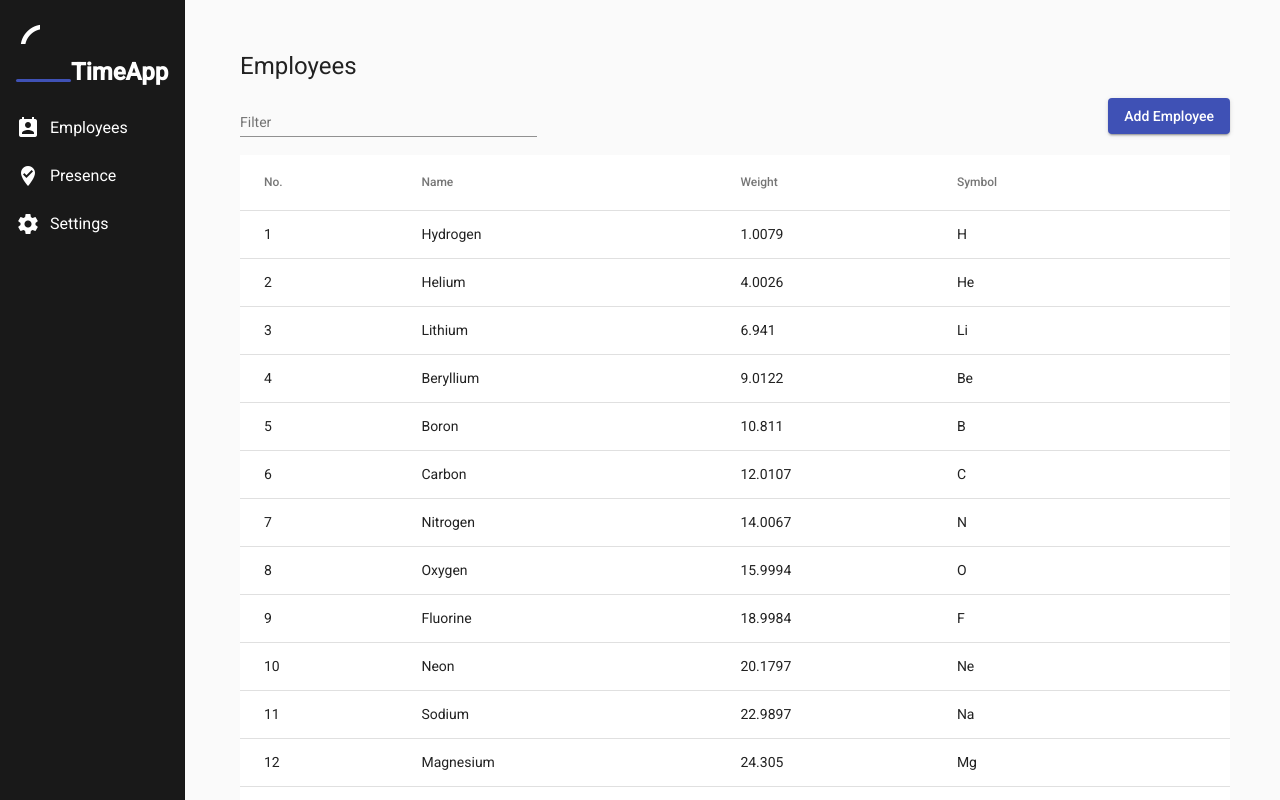
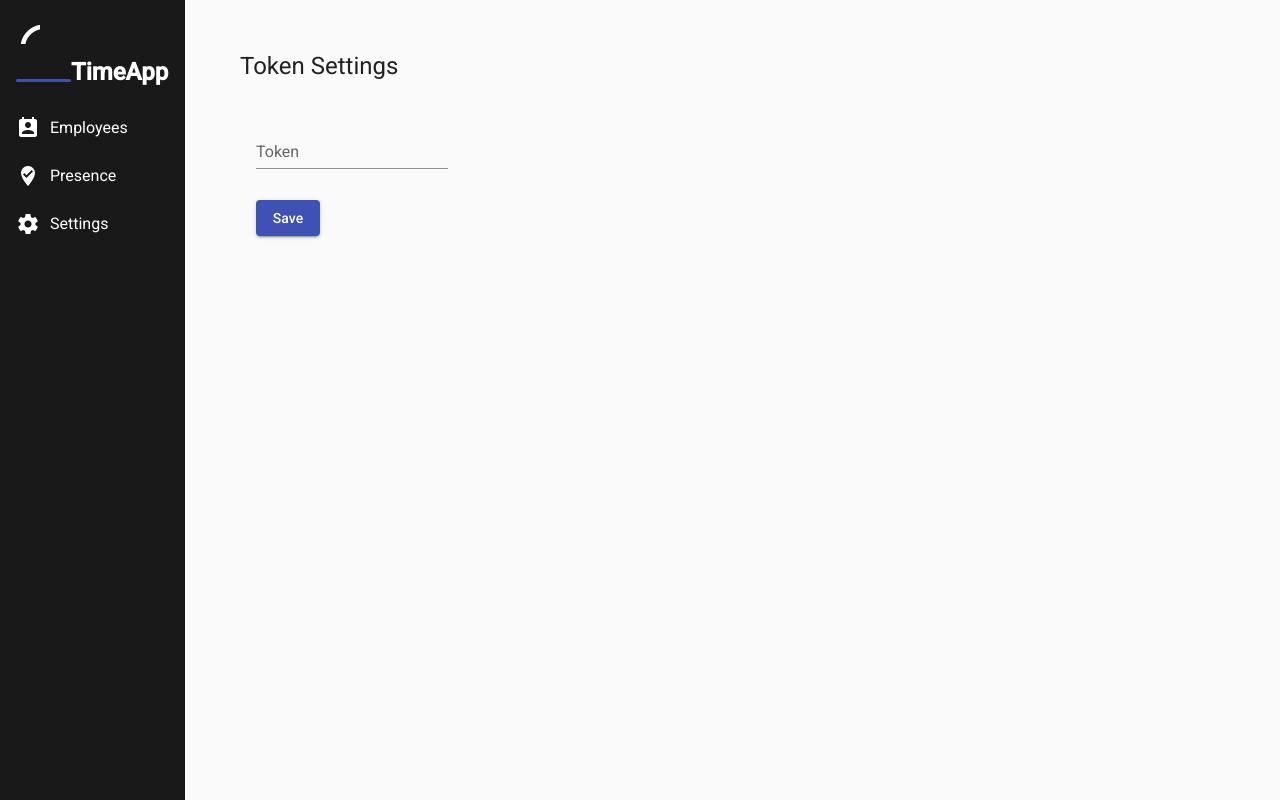
Before and after one commit to anzetomazin/time-app, an Angular app in the folder time-app/: page /settings in a window 1280 px wide. Before the commit this address led to /employees. Built offline with nearby package versions, Linux system fonts and the light colour scheme.

Commit message:
feat: add token form & routing to settings

```diff
--- a/time-app/src/app/app-routing.module.ts
+++ b/time-app/src/app/app-routing.module.ts
@@ -1,8 +1,5 @@
 import { NgModule } from '@angular/core';
 import { Routes, RouterModule } from '@angular/router';
-import { EmployeeListComponent } from './employees/employee-list/employee-list.component';
-import { PresentListComponent } from './employees/present-list/present-list.component';
-import { EmployeeAddComponent } from './employees/employee-add/employee-add.component';
 
 
 const routes: Routes = [
@@ -11,6 +8,13 @@ const routes: Routes = [
       loadChildren: () =>
           import('./employees/employees.module').then(
               m => m.EmployeesModule
+          )
+    },
+    {
+      path: 'settings',
+      loadChildren: () =>
+          import('./settings/settings.module').then(
+              m => m.SettingsModule
           )
     },
     {
--- a/time-app/src/app/employees/employees.module.ts
+++ b/time-app/src/app/employees/employees.module.ts
@@ -8,9 +8,9 @@ import { EmployeeAddComponent } from './employee-add/employee-add.component';
 
 import { MatTableModule } from '@angular/material/table';
 import { MatPaginatorModule } from '@angular/material/paginator';
-import {MatFormFieldModule} from '@angular/material/form-field';
-import {MatInputModule} from '@angular/material/input';
-import {MatButtonModule} from '@angular/material/button';
+import { MatFormFieldModule } from '@angular/material/form-field';
+import { MatInputModule } from '@angular/material/input';
+import { MatButtonModule } from '@angular/material/button';
 import { MatIconModule } from '@angular/material/icon';
 import { MatListModule } from '@angular/material/list';
 
--- a/time-app/src/app/employees/present-list/present-list.component.ts
+++ b/time-app/src/app/employees/present-list/present-list.component.ts
@@ -26,13 +26,6 @@ export interface PeriodicElement {
 }
 
 const ELEMENT_DATA: PeriodicElement[] = [
-	{position: 1, name: 'Hydrogen', weight: 1.0079, symbol: 'H'},
-	{position: 2, name: 'Helium', weight: 4.0026, symbol: 'He'},
-	{position: 3, name: 'Lithium', weight: 6.941, symbol: 'Li'},
-	{position: 4, name: 'Beryllium', weight: 9.0122, symbol: 'Be'},
-	{position: 5, name: 'Boron', weight: 10.811, symbol: 'B'},
-	{position: 6, name: 'Carbon', weight: 12.0107, symbol: 'C'},
-	{position: 7, name: 'Nitrogen', weight: 14.0067, symbol: 'N'},
 	{position: 8, name: 'Oxygen', weight: 15.9994, symbol: 'O'},
 	{position: 9, name: 'Fluorine', weight: 18.9984, symbol: 'F'},
 	{position: 10, name: 'Neon', weight: 20.1797, symbol: 'Ne'},
--- a/time-app/src/app/settings/settings-routing.module.ts
+++ b/time-app/src/app/settings/settings-routing.module.ts
@@ -1,8 +1,18 @@
 import { NgModule } from '@angular/core';
 import { Routes, RouterModule } from '@angular/router';
+import { TokenSettingsComponent } from './token-settings/token-settings.component';
 
 
-const routes: Routes = [];
+const routes: Routes = [
+    {
+      path: '',
+      component: TokenSettingsComponent
+    },
+    {
+      path: '**',
+      component: TokenSettingsComponent
+    }
+];
 
 @NgModule({
   imports: [RouterModule.forChild(routes)],
--- a/time-app/src/app/settings/token-settings/token-settings.component.css
+++ b/time-app/src/app/settings/token-settings/token-settings.component.css
@@ -0,0 +1,3 @@
+mat-list-item {
+    margin-top: 20px;
+}
--- a/time-app/src/app/settings/token-settings/token-settings.component.html
+++ b/time-app/src/app/settings/token-settings/token-settings.component.html
@@ -1 +1,20 @@
-<p>token-settings works!</p>
+<div style="padding: 50px;">
+
+    <h1>Token Settings</h1>
+
+    <mat-list>
+
+        <mat-list-item>
+            <mat-form-field appearance="standard" style="width: 20%;">
+                <mat-label>Token</mat-label>
+                <input matInput>
+              </mat-form-field>
+        </mat-list-item>
+
+        <mat-list-item>
+            <button mat-raised-button color="primary">Save</button>
+        </mat-list-item>
+
+    </mat-list>
+
+</div>
```
Also changed, not shown: time-app/src/app/settings/settings.module.ts (+10 -1 lines).
